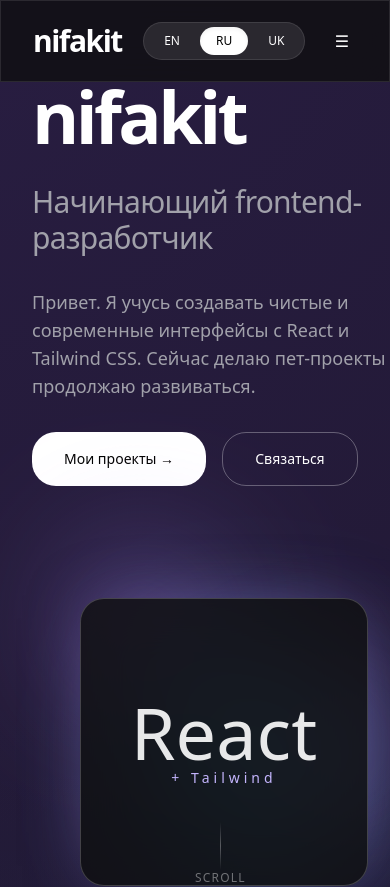
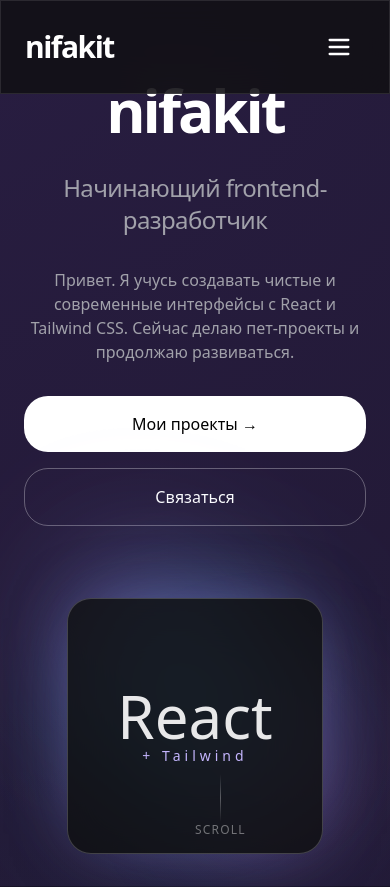
Before and after one commit to nifakit/my-portfolio, a React app: page / in a window 390 px wide. Shown: the top 887 px of the page. Built offline with nearby package versions, Linux system fonts and the light colour scheme; the HTML template or start-up script is replaced by a standard one.

Commit message:
Update to responsive layout

```diff
--- a/src/components/layout/Navbar.jsx
+++ b/src/components/layout/Navbar.jsx
@@ -1,8 +1,10 @@
+import { useState } from "react";
 import { useTranslation } from "react-i18next";
 import i18n from "../../i18n";
 
 const Navbar = () => {
   const { t } = useTranslation();
+  const [isOpen, setIsOpen] = useState(false);
 
   const navLinks = [
     { name: t("nav.about"), href: "#about" },
@@ -13,10 +15,10 @@
 
   return (
     <nav className="fixed top-0 left-0 right-0 z-50 glass border-b border-white/10">
-      <div className="max-w-screen-2xl mx-auto px-8 py-5 flex items-center justify-between">
+      <div className="max-w-screen-2xl mx-auto px-6 py-5 flex items-center justify-between">
         <a href="#" className="text-3xl font-semibold tracking-tighter text-white">nifakit</a>
 
-
+        {/* Desktop */}
         <div className="hidden md:flex items-center gap-10">
           {navLinks.map((link) => (
             <a
@@ -29,16 +31,15 @@
           ))}
         </div>
 
-
-        <div className="flex items-center gap-1 bg-white/10 rounded-3xl p-1 border border-white/10">
+        {/* Language + Contact button */}
+        <div className="flex items-center gap-4">
+          <div className="hidden sm:flex items-center gap-1 bg-white/10 rounded-3xl p-1 border border-white/10">
             {["en", "ru", "uk"].map((lng) => (
               <button
                 key={lng}
                 onClick={() => i18n.changeLanguage(lng)}
                 className={`px-4 py-1.5 text-xs font-medium rounded-3xl transition-all ${
-                i18n.language === lng
-                  ? "bg-white text-black shadow-inner"
-                  : "text-white hover:bg-white/20"
+                  i18n.language === lng ? "bg-white text-black shadow-inner" : "text-white hover:bg-white/20"
                 }`}
               >
                 {lng.toUpperCase()}
@@ -53,9 +54,40 @@
             {t("nav.contact")}
           </a>
 
+          {/* Mobile hamburger */}
+          <button
+            onClick={() => setIsOpen(!isOpen)}
+            className="md:hidden p-3 text-white"
+          >
+            <svg xmlns="http://www.w3.org/2000/svg" className="w-7 h-7" fill="none" viewBox="0 0 24 24" stroke="currentColor" strokeWidth={2}>
+              <path strokeLinecap="round" strokeLinejoin="round" d={isOpen ? "M6 18L18 6M6 6h12v12" : "M4 6h16M4 12h16M4 18h16"} />
+            </svg>
+          </button>
+        </div>
+      </div>
 
-        <button className="md:hidden p-2 text-white">☰</button>
+      {/* Mobile full-screen menu */}
+      {isOpen && (
+        <div className="md:hidden fixed inset-0 bg-zinc-950/95 backdrop-blur-2xl z-50 pt-20 flex flex-col items-center justify-center gap-10 text-2xl font-medium">
+          {navLinks.map((link) => (
+            <a
+              key={link.name}
+              href={link.href}
+              onClick={() => setIsOpen(false)}
+              className="hover:text-violet-400 transition-colors"
+            >
+              {link.name}
+            </a>
+          ))}
+          <a
+            href="#contact"
+            onClick={() => setIsOpen(false)}
+            className="mt-6 px-12 py-5 bg-white text-black rounded-3xl text-xl font-medium"
+          >
+            {t("nav.contact")}
+          </a>
         </div>
+      )}
     </nav>
   );
 };
--- a/src/components/sections/Hero.jsx
+++ b/src/components/sections/Hero.jsx
@@ -4,53 +4,49 @@
   const { t } = useTranslation();
 
   return (
-    <section id="hero" className="min-h-screen flex items-center pt-20 relative">
-      <div className="max-w-screen-2xl mx-auto px-8 grid md:grid-cols-2 gap-16 items-center">
+    <section id="hero" className="min-h-screen flex items-center pt-20 relative px-6">
+      <div className="max-w-screen-2xl mx-auto w-full grid md:grid-cols-2 gap-10 md:gap-16 items-center">
 
-        <div className="space-y-8 reveal">
-          <h1 className="text-7xl md:text-8xl font-semibold tracking-tighter leading-none text-white">
+        <div className="space-y-8 reveal text-center md:text-left">
+          <h1 className="text-6xl sm:text-7xl md:text-8xl font-semibold tracking-tighter leading-none text-white">
             {t("hero.title")}
           </h1>
-          <p className="text-3xl text-zinc-400 tracking-tight">{t("hero.subtitle")}</p>
-          <p className="max-w-md text-zinc-400 text-lg">{t("hero.desc")}</p>
+          <p className="text-2xl sm:text-3xl text-zinc-400 tracking-tight">{t("hero.subtitle")}</p>
+          <p className="max-w-md mx-auto md:mx-0 text-base sm:text-lg text-zinc-400">
+            {t("hero.desc")}
+          </p>
 
-          <div className="flex flex-wrap gap-4">
+          <div className="flex flex-col sm:flex-row gap-4 justify-center md:justify-start">
             <a
               href="#projects"
-              className="px-8 py-4 bg-white text-black rounded-3xl text-sm font-medium flex items-center gap-2 hover:bg-violet-300 transition-all active:scale-95"
+              className="px-8 py-4 bg-white text-black rounded-3xl text-base font-medium flex items-center justify-center gap-2 hover:bg-violet-300 transition-all active:scale-95"
             >
               {t("hero.btnProjects")} →
             </a>
             <a
               href="#contact"
-              className="px-8 py-4 border border-white/30 hover:border-white/60 rounded-3xl text-sm font-medium text-white transition-all"
+              className="px-8 py-4 border border-white/30 hover:border-white/60 rounded-3xl text-base font-medium text-white transition-all"
             >
               {t("hero.btnContact")}
             </a>
           </div>
         </div>
 
-
-        <div className="relative h-96 md:h-full flex justify-center items-center reveal">
-          <div className="relative w-96 h-96">
-            {/* Orb 1 */}
+        <div className="relative h-80 sm:h-96 md:h-full flex justify-center items-center reveal">
+          <div className="relative w-80 h-80 sm:w-96 sm:h-96">
             <div className="orb absolute top-8 left-8 w-40 h-40 bg-violet-400/30 rounded-full blur-3xl" />
-            {/* Orb 2 */}
             <div className="orb absolute bottom-12 right-12 w-56 h-56 bg-cyan-400/30 rounded-full blur-3xl" style={{ animationDelay: "3s" }} />
-            {/* Orb 3 */}
             <div className="orb absolute top-32 right-4 w-32 h-32 bg-fuchsia-400/25 rounded-full blur-3xl" style={{ animationDelay: "7s" }} />
 
-            {/* Glass card */}
-            <div className="glass absolute inset-0 m-auto w-72 h-72 rounded-3xl flex items-center justify-center border border-white/20 shadow-[0_0_70px_-20px] shadow-violet-400/50">
+            <div className="glass absolute inset-0 m-auto w-64 h-64 sm:w-72 sm:h-72 rounded-3xl flex items-center justify-center border border-white/20 shadow-[0_0_70px_-20px] shadow-violet-400/50">
               <div className="text-center">
-                <div className="text-7xl font-light text-white/90">React</div>
+                <div className="text-6xl sm:text-7xl font-light text-white/90">React</div>
                 <div className="text-sm tracking-[4px] text-violet-300">+ Tailwind</div>
               </div>
             </div>
           </div>
         </div>
       </div>
-
 
       <div className="absolute bottom-12 left-1/2 flex flex-col items-center text-xs tracking-widest text-white/40">
         <div className="h-12 w-px bg-gradient-to-b from-transparent via-white/30 to-transparent" />
--- a/vite.config.js
+++ b/vite.config.js
@@ -4,9 +4,4 @@
 export default defineConfig({
   plugins: [react()],
   base: '/my-portfolio/',
-
-
-  build: {
-    outDir: 'dist',
-  },
 })
```
Also changed, not shown: package.json (+6 -2 lines), 1 other file (tests, documents, lock files or other folders). Lines whose indentation alone changed are shown as unchanged.
